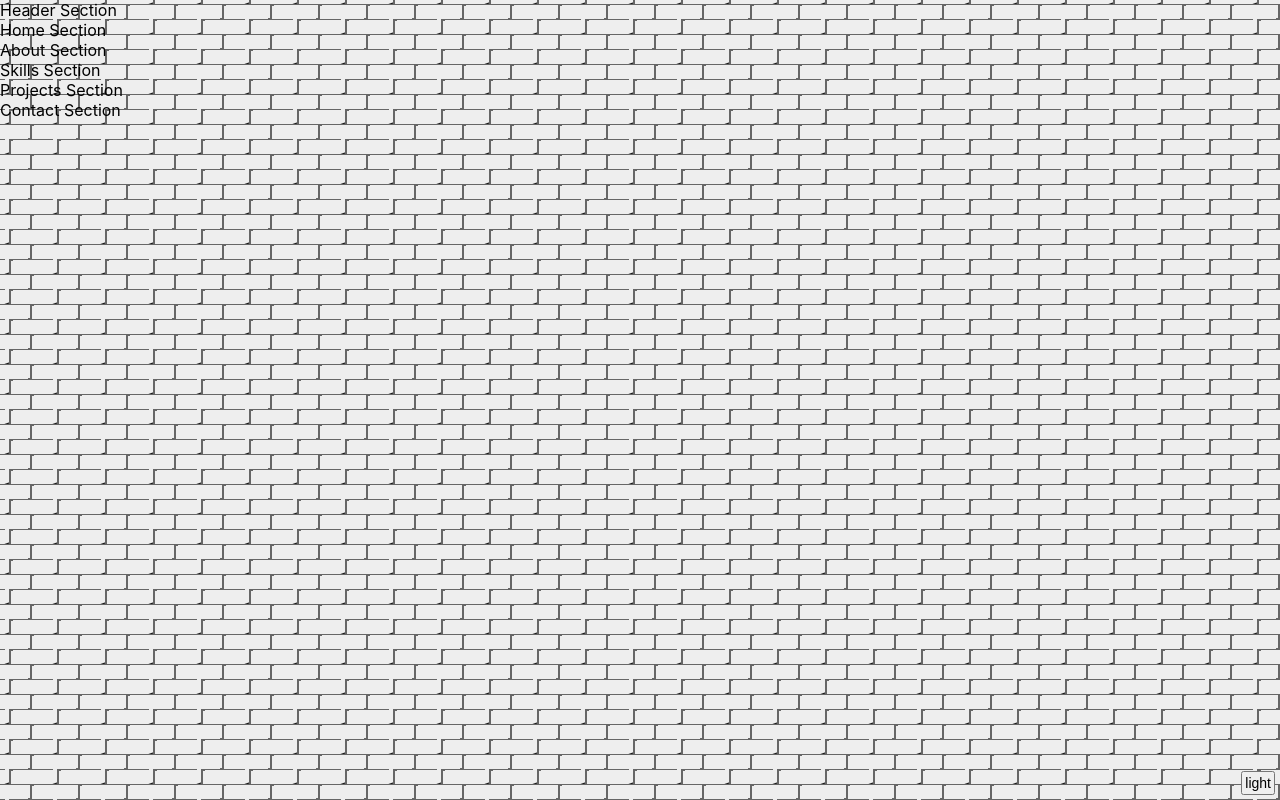
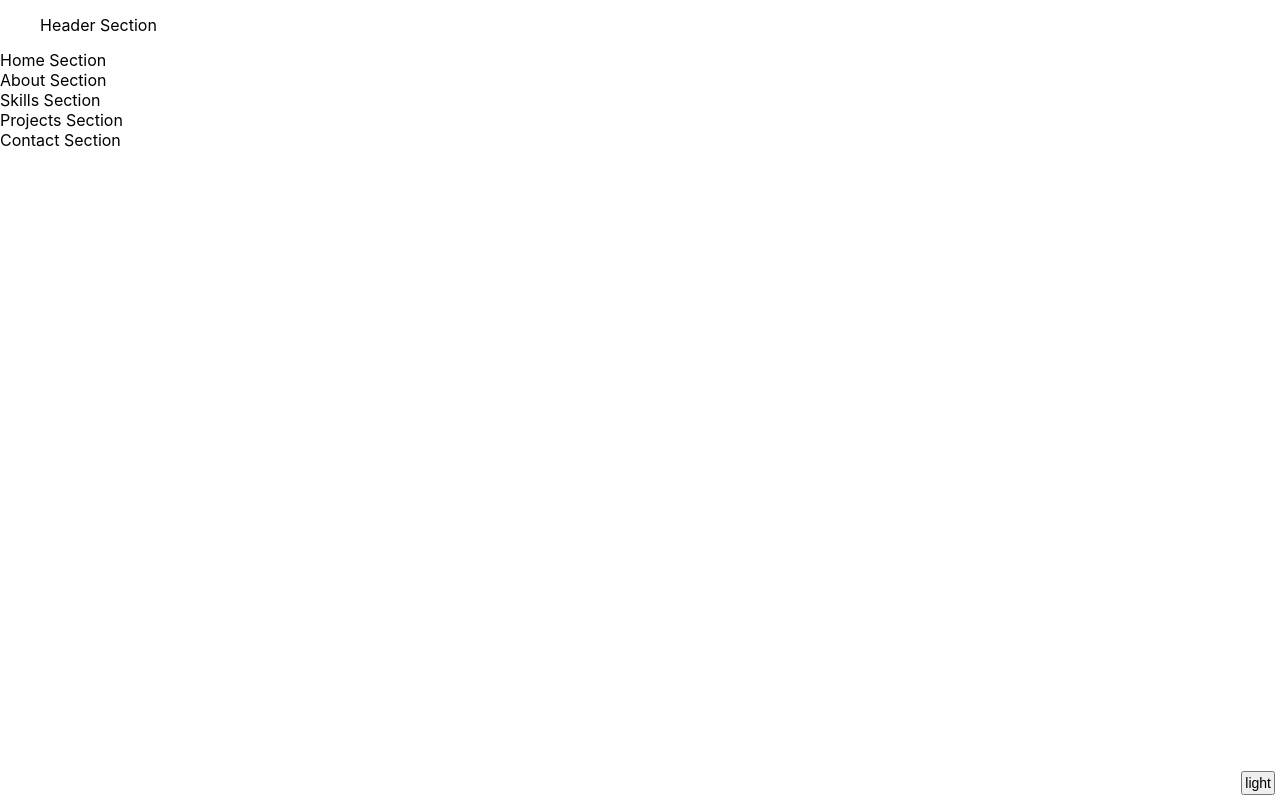
Before and after one commit to AMichalMurawski/portfolio, a React (Create React App) app: page / in a window 1280 px wide. Built offline with nearby package versions, Linux system fonts and the light colour scheme.

Commit message:
create HeaderWrapper

```diff
--- /dev/null
+++ b/src/components/sections/Header/Header.styled.ts
@@ -0,0 +1,5 @@
+import styled from "styled-components";
+import { PageWrapper } from "../../../pages/Portfolio.styled";
+
+export const HeaderWrapper = styled(PageWrapper)`
+`
--- a/src/components/sections/Header/Header.tsx
+++ b/src/components/sections/Header/Header.tsx
@@ -1,5 +1,6 @@
 import React from "react"
+import { HeaderWrapper } from "./Header.styled"
 
 export const Header: React.FC = () => {
-    return <div>Header Section</div>
+    return <HeaderWrapper>Header Section</HeaderWrapper>
 }
--- a/src/pages/Portfolio.styled.ts
+++ b/src/pages/Portfolio.styled.ts
@@ -1,8 +1,17 @@
 import styled from "styled-components";
 
-export const PageWrapper = styled.div`
+export const PageWindow = styled.div`
     width: 100%;
     min-width: 100vw;
     height: 100%;
     min-height: 100vh;
 `
+
+export const PageWrapper = styled.div`
+    width: 100%;
+    min-width: 320px;
+    max-width: 1200px;
+    height: 100%;
+    margin: 0 auto;
+    padding: 15px 15px;
+`
--- a/src/pages/Portfolio.tsx
+++ b/src/pages/Portfolio.tsx
@@ -7,25 +7,25 @@ import {
   Projects,
   Skills,
 } from '../components/sections';
-import { FooTheme } from '../_tests_/FooTheme';
 import { FooConsole } from '../_tests_/FooConsole';
-import { PageWrapper } from './Portfolio.styled';
+import { PageWindow } from './Portfolio.styled';
 import { Background } from '../components/sections/Background/Background';
 import { ButtonMode } from '../_tests_/ButtonMode';
 
 const Portfolio: React.FC = () => {
   return (
-    <PageWrapper>
-      <Background />
-      <FooConsole />
+    <PageWindow>
+      {/* <Background /> */}
       <Header />
       <Home />
       <About />
       <Skills />
       <Projects />
       <Contact />
+      {/* tests components */}
+      <FooConsole />
       <ButtonMode />
-    </PageWrapper>
+    </PageWindow>
   );
 };
 
```
